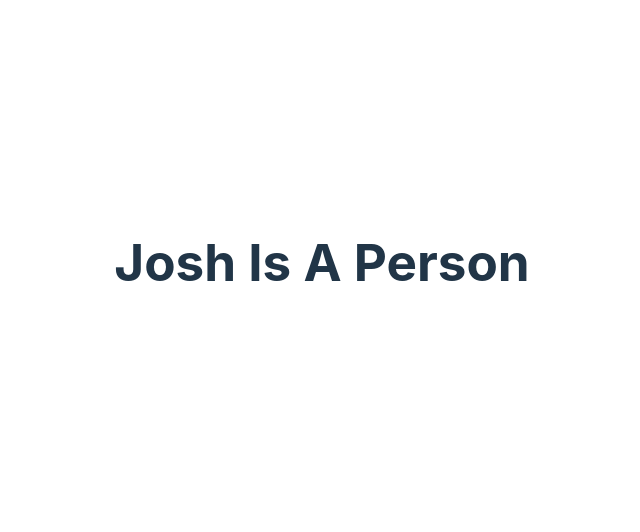
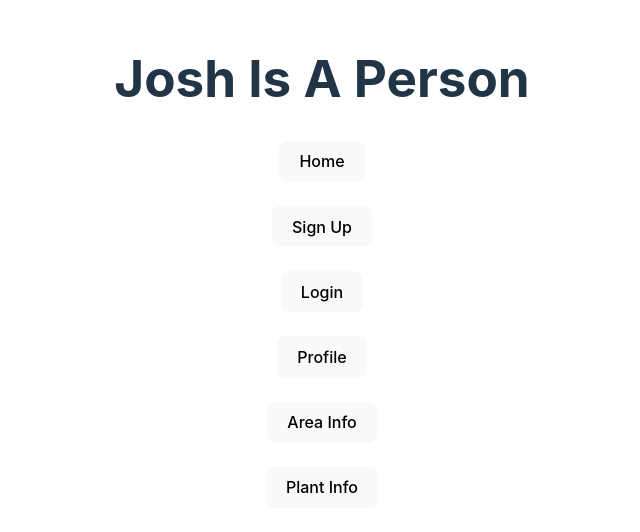
Before and after one commit to Stringer-J/Project-3-Solo, a React (Vite) app in the folder client/: page / in a window 1280 px wide. Shown: the part 138-670 px from the top of the page, without its empty margins (318-958 px from the left). Built offline with nearby package versions, Linux system fonts and the light colour scheme.

Commit message:
added test buttons to route to each page

```diff
--- a/client/src/App.jsx
+++ b/client/src/App.jsx
@@ -5,6 +5,12 @@ function App() {
   return (
     <>
       <h1>Josh Is A Person</h1>
+      <button>Home</button><br></br><br></br>
+      <button>Sign Up</button><br></br><br></br>
+      <button>Login</button><br></br><br></br>
+      <button>Profile</button><br></br><br></br>
+      <button>Area Info</button><br></br><br></br>
+      <button>Plant Info</button>
     </>
   )
 }
```
